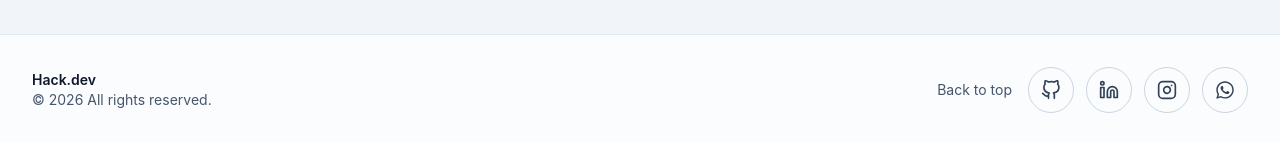
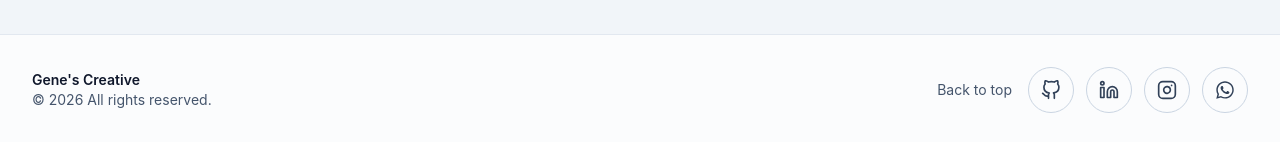
Before and after one commit to Genie-hacqman/Myprsonal_Portfolio, a React (Vite) app: page / in a window 1280 px wide. Shown: the part 5814-5956 px from the top of the page. Built offline with nearby package versions, Linux system fonts and the light colour scheme.

Commit message:
Initail commit

```diff
--- a/src/components/Footer.jsx
+++ b/src/components/Footer.jsx
@@ -1,4 +1,5 @@
 // Footer section visible at the bottom of every page.
+
 import SocialLinks from './SocialLinks';
 
 const Footer = () => {
@@ -6,7 +7,7 @@ const Footer = () => {
     <footer className="border-t border-slate-200 bg-white/70 px-4 py-8 text-sm text-slate-600 dark:border-slate-800 dark:bg-slate-950/70 dark:text-slate-300 sm:px-6 lg:px-8">
       <div className="mx-auto flex max-w-7xl flex-col items-center justify-between gap-4 md:flex-row">
         <div>
-          <p className="font-semibold text-slate-900 dark:text-white">Hack.dev</p>
+          <p className="font-semibold text-slate-900 dark:text-white">Gene's Creative</p>
           <p>© 2026 All rights reserved.</p>
         </div>
         <div className="flex items-center gap-4">
--- a/src/pages/ContactPage.jsx
+++ b/src/pages/ContactPage.jsx
@@ -3,6 +3,7 @@
 import Contact from '../components/Contact';
 
 // ContactPage acts as a route wrapper around the shared contact form section.
+
 const ContactPage = () => {
   return <Contact />;
 };
```
Also changed, not shown: src/components/Button.jsx (+7 -0 lines).
